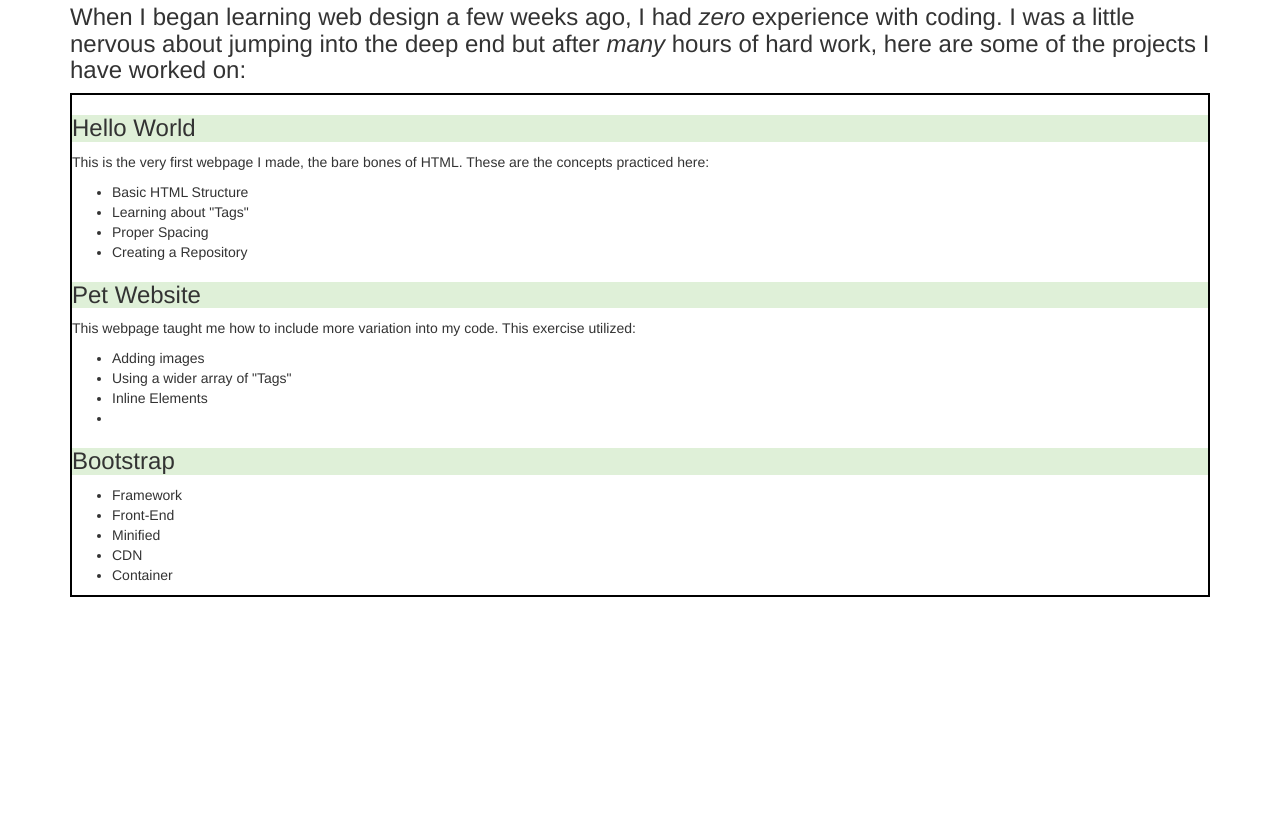
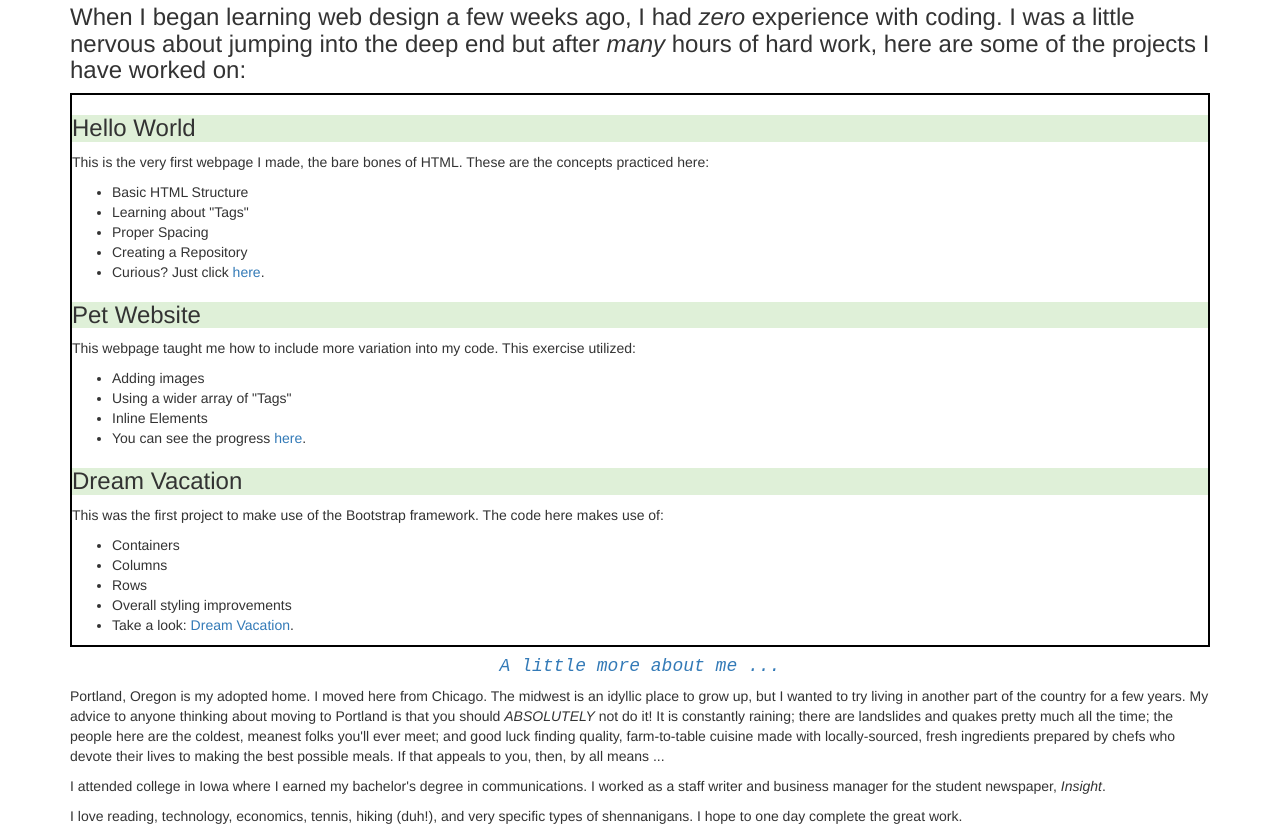
Before and after one commit to MichaelHolland23/portfolio, a plain HTML site: page index.html in a window 1280 px wide. Shown: the part 767-1603 px from the top of the page. Before the commit the page ends 1364 px from the top, so only its background shows below. Drawn offline with Linux system fonts and the light colour scheme.

Commit message:
finish up styling and 'about me' section.

```diff
--- a/css/styles.css
+++ b/css/styles.css
@@ -5,6 +5,12 @@ h1 {
 h2{
   text-align: center;
   color: blue;
+}
+h4 {
+  text-align: center;
+  font-style: italic;
+  font-family: monospace;
+  color: #337ab7;
 }
 
 .surround {
--- a/index.html
+++ b/index.html
@@ -22,6 +22,7 @@
               <li>Learning about "Tags"</li>
               <li>Proper Spacing</li>
               <li>Creating a Repository</li>
+              <li>Curious? Just click <a/ href="https://github.com/MichaelHolland23/hello-world/blob/master/hello-world.html">here</a>.</li>
             </ul>
           </div>
         <h3 class="bg-success">Pet Website</h3>
@@ -31,22 +32,25 @@
               <li>Adding images</li>
               <li>Using a wider array of "Tags"</li>
               <li>Inline Elements</li>
-          <li></li>
+              <li>You can see the progress <a href="https://github.com/MichaelHolland23/my-pet/blob/master/my-pet.html">here</a>.</li>
             </ul>
           </div>
-      <h3 class="bg-success">Bootstrap</h3>
+        <h3 class="bg-success">Dream Vacation</h3>
           <div class="curve">
+            <p>This was the first project to make use of the Bootstrap framework. The code here makes use of:</p>
             <ul>
-            <li>Framework</li>
-            <li>Front-End</li>
-            <li>Minified</li>
-            <li>CDN</li>
-            <li>Container</li>
+              <li>Containers</li>
+              <li>Columns</li>
+              <li>Rows</li>
+              <li>Overall styling improvements</li>
+              <li>Take a look: <a href="https://github.com/MichaelHolland23/dream-vacation/blob/master/index.html">Dream Vacation</a>.</li>
             </ul>
           </div>
-
+      </div>
+      <h4>A little more about me ...</h4>
+        <p>Portland, Oregon is my adopted home. I moved here from Chicago. The midwest is an idyllic place to grow up, but I wanted to try living in another part of the country for a few years. My advice to anyone thinking about moving to Portland is that you should <em>ABSOLUTELY</em> not do it! It is constantly raining; there are landslides and quakes pretty much all the time; the people here are the coldest, meanest folks you'll ever meet; and good luck finding quality, farm-to-table cuisine made with locally-sourced, fresh ingredients prepared by chefs who devote their lives to making the best possible meals. If that appeals to you, then, by all means ...</p>
+        <p>I attended college in Iowa where I earned my bachelor's degree in communications. I worked as a staff writer and business manager for the student newspaper, <em>Insight</em>.</p>
+        <p>I love reading, technology, economics, tennis, hiking (duh!), and very specific types of shennanigans. I hope to one day complete the great work.</p>
     </div>
   </body>
-
-
 </html>
```
Also changed, not shown: 1 other file. Lines whose indentation alone changed are shown as unchanged.
